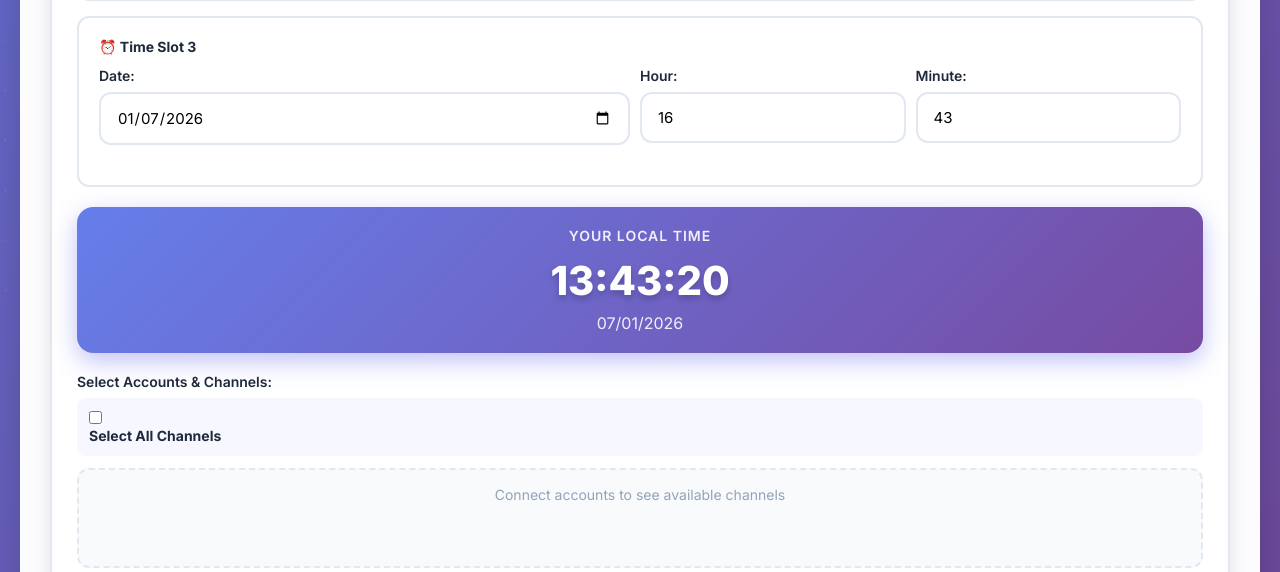
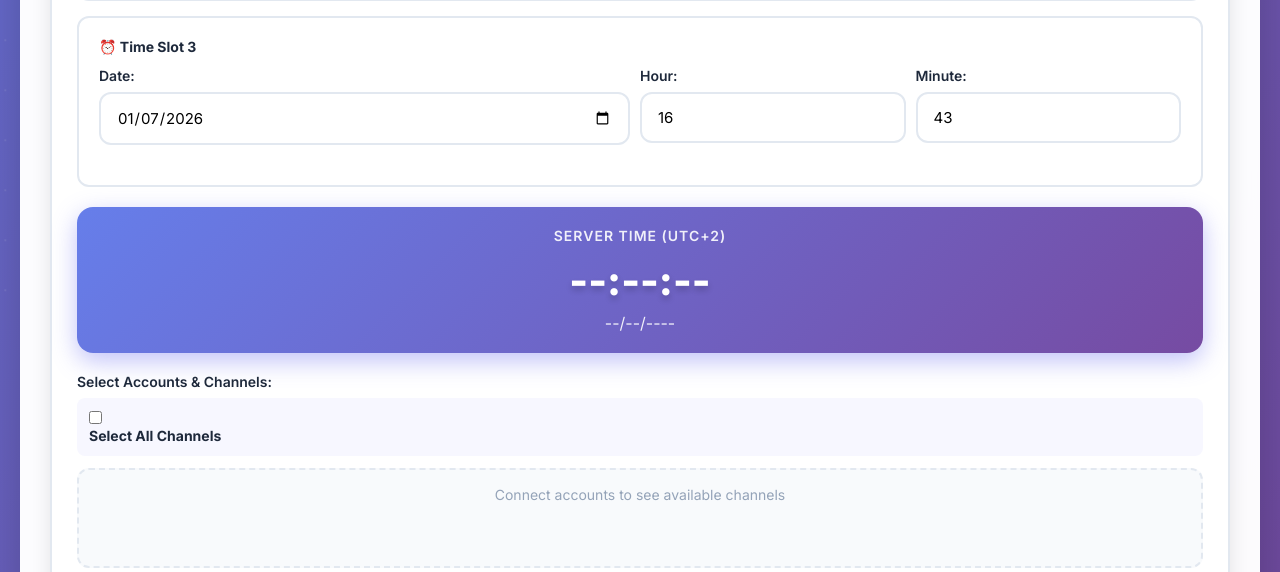
Before and after one commit to mpython77/TLG3, a Flask app: template templates/index.html in a window 1280 px wide, after a click on "⏰ Scheduler". Shown: the part 905-1477 px from the top of the page. Run offline with Flask 3, Linux system fonts and the light colour scheme; the template is opened without the code that fills it, so the values that code supplies are empty; some libraries are stand-ins or nearby versions.

Commit message:
Add files via upload

```diff
--- a/templates/index.html
+++ b/templates/index.html
@@ -953,7 +953,7 @@
 
                 <div style="margin-bottom: 20px;">
                     <div class="server-time-display">
-                        <h4>Your Local Time</h4>
+                        <h4>Server Time (UTC+2)</h4>
                         <div class="current-time" id="serverTime">--:--:--</div>
                         <div class="current-date" id="serverDate">--/--/----</div>
                     </div>
@@ -1112,14 +1112,13 @@
         let scannedIdsData = {};
 
         function updateServerTime() {
-            // Show user's local time (not server time)
-            // This matches the time user enters in schedule form
-            const now = new Date();
-            const timeStr = now.toLocaleTimeString('en-GB', {hour: '2-digit', minute: '2-digit', second: '2-digit'});
-            const dateStr = now.toLocaleDateString('en-GB');
-
-            document.getElementById('serverTime').textContent = timeStr;
-            document.getElementById('serverDate').textContent = dateStr;
+            fetch('/api/server-time')
+                .then(response => response.json())
+                .then(data => {
+                    document.getElementById('serverTime').textContent = data.time;
+                    document.getElementById('serverDate').textContent = data.formatted_date;
+                })
+                .catch(() => {});
         }
 
         function showTab(tabName) {
@@ -1515,16 +1514,9 @@
                 const hour = slot.querySelector('.time-slot-hour').value;
                 const minute = slot.querySelector('.time-slot-minute').value;
                 if (date) {
-                    // Create Date object from user's local time input
-                    const localDatetime = new Date(`${date}T${hour.padStart(2, '0')}:${minute.padStart(2, '0')}`);
-
-                    // Convert to UTC ISO string and format for backend
-                    // This ensures server receives UTC time regardless of user's timezone
-                    const utcDatetime = localDatetime.toISOString().slice(0, 16).replace('T', 'T');
-
                     timeSlots.push({
                         slot: index + 1,
-                        datetime: utcDatetime  // UTC format: "2026-01-07T10:00"
+                        datetime: `${date}T${hour.padStart(2, '0')}:${minute.padStart(2, '0')}`
                     });
                 }
             });
```
